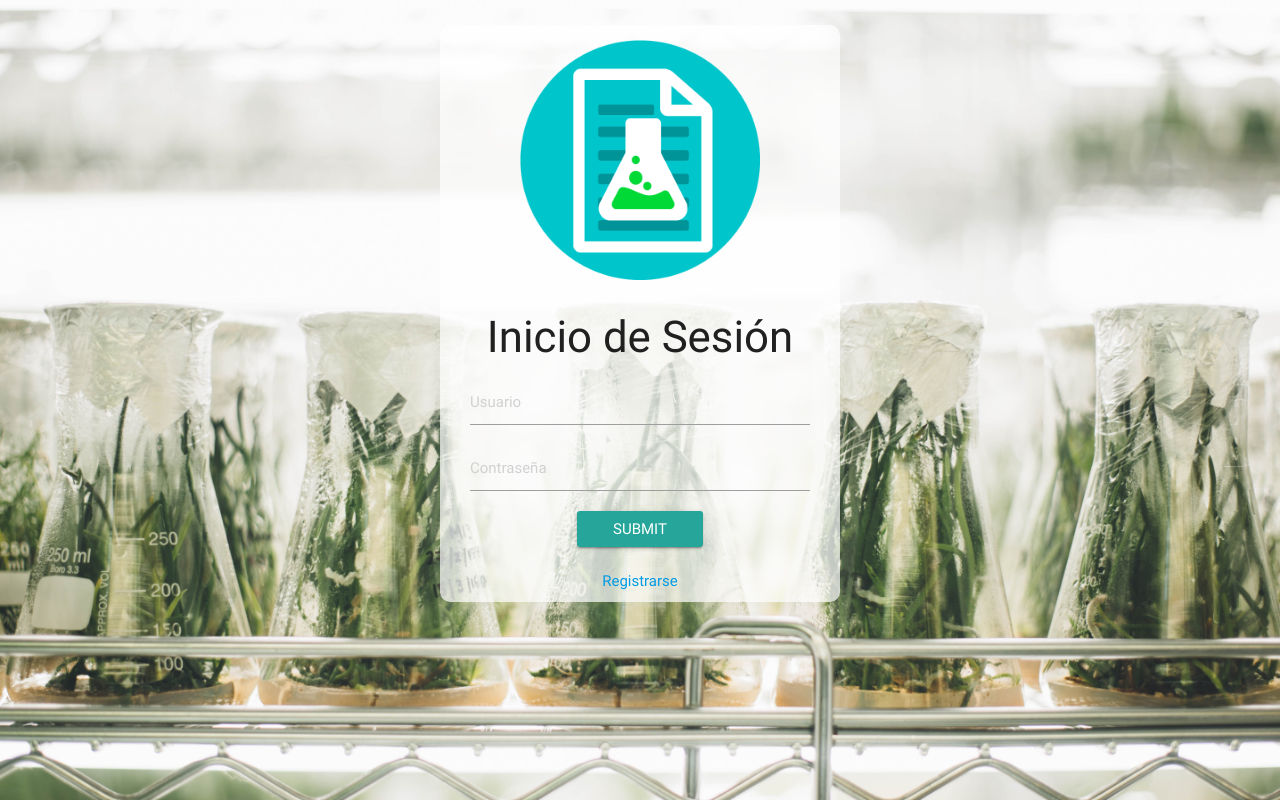
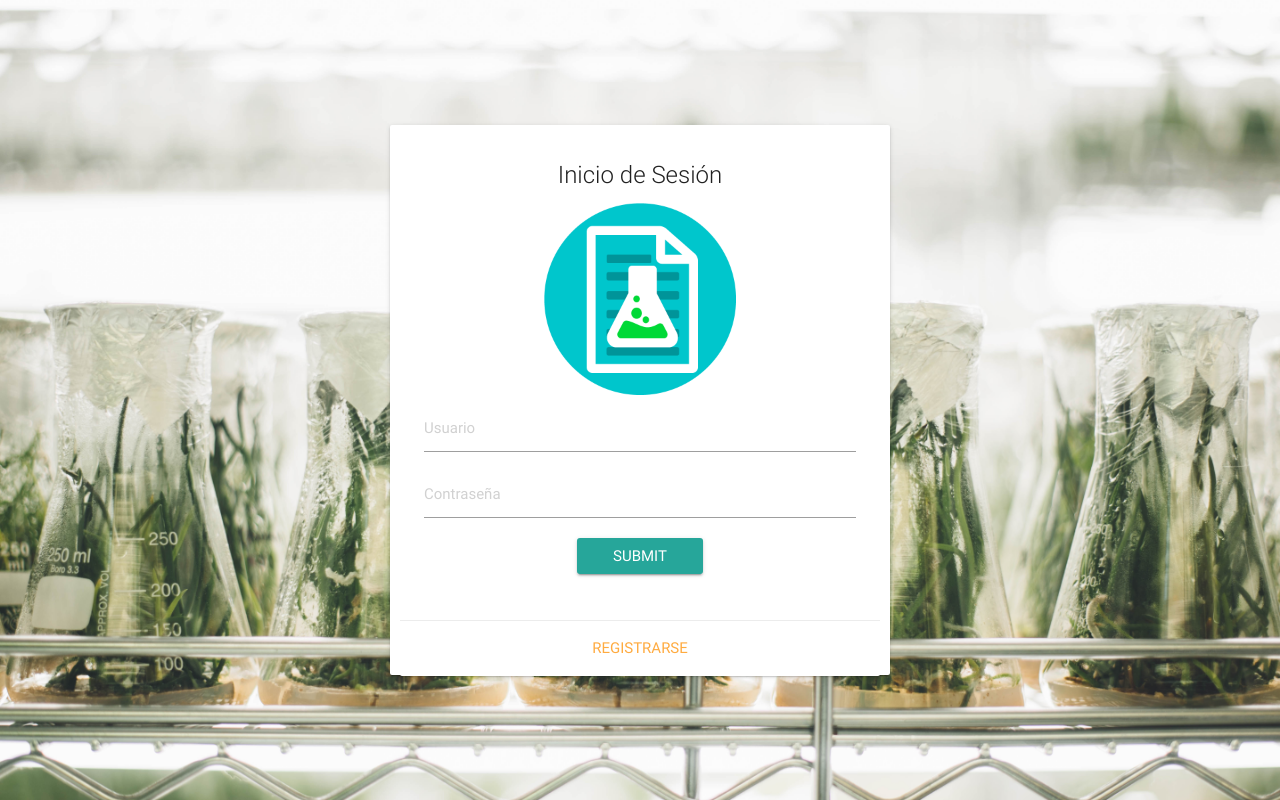
Before and after one commit to Jerts/AdmiLab, a PHP site: page /logdocente.php in a window 1280 px wide. Run offline with PHP 8.4, Linux system fonts and the light colour scheme; some libraries are stand-ins or nearby versions.

Commit message:
CSS login
Mejora de CSS al login
PD: Pinshes cards, me causan mushos bugs me tarde un shingo para esta
jalada

```diff
--- a/paginas/assets/css/styles_login.css
+++ b/paginas/assets/css/styles_login.css
@@ -1,23 +1,5 @@
-/* CSS INDEX */
-
 body {
     background-image: url("../img/bg.jpg");
     background-repeat: no-repeat;
     background-size: 100%;
 }
-
-.contenido_docente {
-    background: rgba(255, 255, 255, 0.7);
-    width: 30%;
-    min-width: 400px;
-    margin: auto;
-    margin-top: 25px;
-    border-radius: 10px;
-    padding-bottom: 10px;
-    padding-top: 10px;
-}
-
-form {
-    margin-left: 30px;
-    margin-right: 30px;
-}
--- a/paginas/logdocente.php
+++ b/paginas/logdocente.php
@@ -14,34 +14,61 @@ if(isset($_SESSION['user_docente'])){      /*Permite revisar si el usuario ya es
 		<meta content='width=device-width, initial-scale=1.0, maximum-scale=1.0, user-scalable=0' name='viewport' />
 		<meta name="viewport" content="width=device-width" />
 		<link type="text/css" rel="stylesheet" href="assets/css/materialize.min.css"  media="screen"/>
-		<link rel="stylesheet" href="assets/css/styles_login.css">
+		<link rel="stylesheet" href="assets/css/styles_login.css" media="screen">
 		<link rel="stylesheet" href="https://cdnjs.cloudflare.com/ajax/libs/materialize/0.98.2/css/materialize.min.css">
 		<script src="https://cdnjs.cloudflare.com/ajax/libs/materialize/0.98.2/js/materialize.min.js"></script>
 
   </head>
   <body>
 
-	<div class="contenido_docente" align="center">
+		<div class="centrar" align="center">
 
-	<form action="Login/login.php" method="post"> <!--Envia por get los valores "usr" y "pass"--> <!--NOTA: Si quieres cambiar el método tienes que borrarlo, guardar y volver a escribir el nuevo método-->
+				<div align="center" id="card">
+					<style media="screen">
+					.card {
+							width: 30%;
+							min-width: 500px;
+							max-height: 550px;
+							padding: 10px;
+							position: absolute;
+							top: 0;
+							bottom: 0;
+							left: 0;
+							right: 0;
+							margin: auto;
+					}
+					</style>
 
-			<div align="center" >
-			<img src="assets/img/1.1.fw.png" class="logo" heigh="250px" width="250px" >
-			</div>
+						<div class="col m6">
+								<div class="card white-1">
+										<div class="card-content">
+												<span class="card-title">Inicio de Sesión</span>
 
-			<h3>Inicio de Sesión</h3>
+												<form action="Login/login.php" method="post">
+														<!--Envia por get los valores "usr" y "pass"-->
+														<!--NOTA: Si quieres cambiar el método tienes que borrarlo, guardar y volver a escribir el nuevo método-->
 
-			<input type="text" name="user_docente" id="input_usuario" placeholder="Usuario" autocomplete="off" required>
-			<input type="password" name="pass_docente" id="input_pass" minlength="6" placeholder="Contraseña" required>
+														<div align="center">
+																<img src="assets/img/1.1.fw.png" class="logo" heigh="200px" width="200px">
+														</div>
 
-			<input  class="waves-effect waves-light btn" type="submit" name="sbmt" id="btn_submit"><br><br>
+														<input type="text" name="user_docente" id="input_usuario" placeholder="Usuario" autocomplete="off" required>
 
-		<div align="center">
-		<a href="Registro/">Registrarse</a>
+														<input type="password" name="pass_docente" id="input_pass" minlength="6" placeholder="Contraseña" required>
+
+														<input class="waves-effect waves-light btn" type="submit" name="sbmt" id="btn_submit"><br><br>
+
+												</form>
+
+										</div>
+										<div class="card-action" align="center">
+												<a href="#"></a>
+												<a href="#">Registrarse</a>
+										</div>
+								</div>
+						</div>
+				</div>
 		</div>
-
-	</form>
-</div>
 
 		<script src="assets/js/jquery-1.10.2.js" type="text/javascript"></script>
 		<script type="text/javascript" src="https://maps.googleapis.com/maps/api/js?sensor=false"></script>
```
Also changed, not shown: paginas/assets/css/styles.css (+7 -24 lines).
